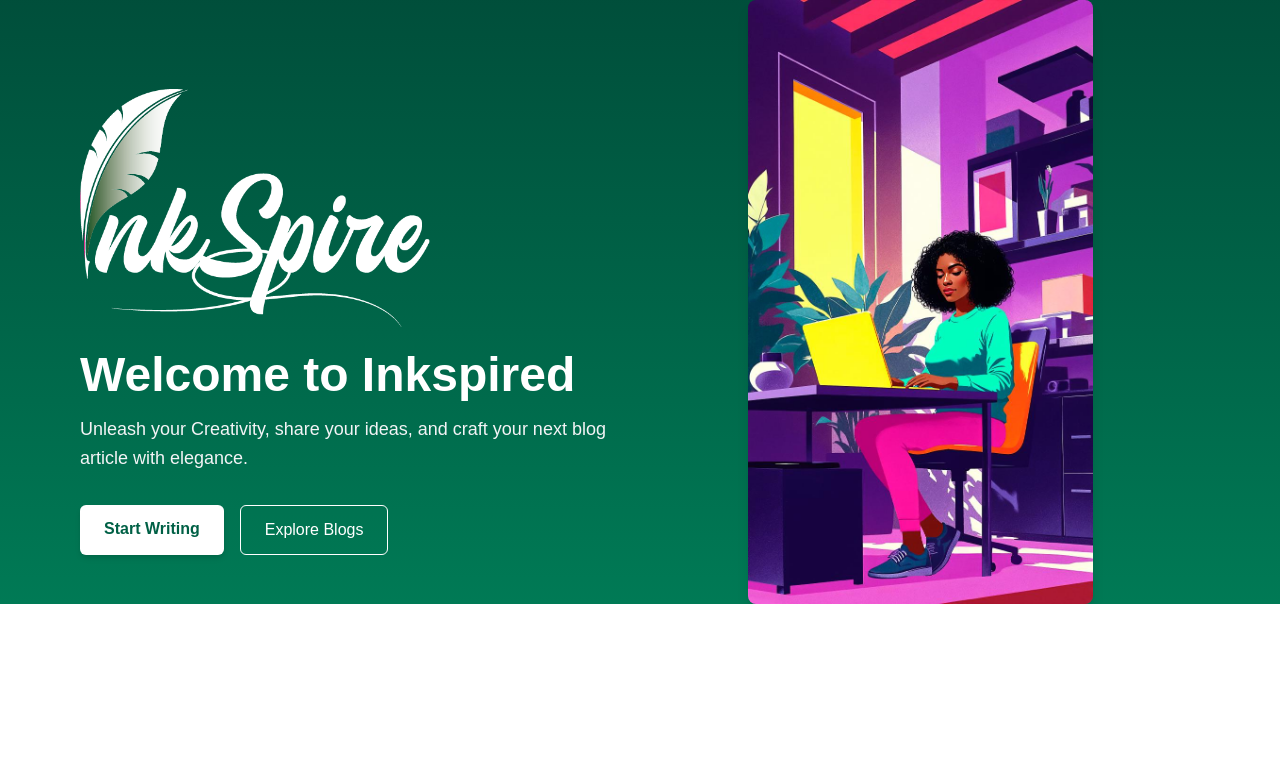
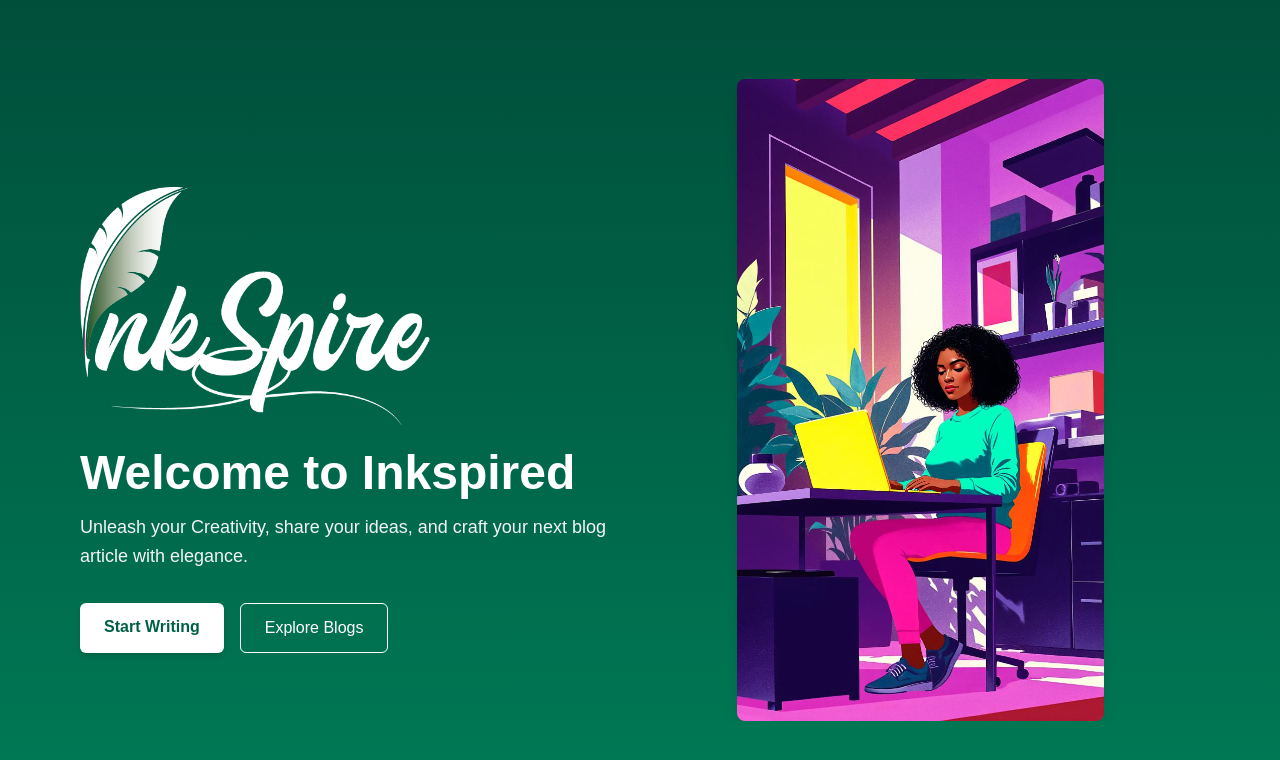
Before and after one commit to axcell-0/inkspired-nextjs, a Next.js app: page / in a window 1280 px wide. Shown: the top 760 px of the page. Built offline with nearby package versions, Linux system fonts and the light colour scheme.

Commit message:
Modify to add the direction link for both the login and the register page

```diff
--- a/src/app/page.jsx
+++ b/src/app/page.jsx
@@ -6,7 +6,7 @@ import Link from "next/link";
 const Page = () => {
   return (
     <main className="bg-white text-gray-900 h-full overflow-x-hidden">
-      <section className="flex flex-col md:flex-row items-center justify-between
+      <section className="h-screen flex flex-col md:flex-row items-center justify-between
        px-10 md:px-20 bg-gradient-to-b from-emerald-900 to-emerald-700 relative overflow-hidden text-white">
 
         {/* Left Section */}
@@ -17,10 +17,10 @@ const Page = () => {
             Unleash your Creativity, share your ideas, and craft your next blog article with elegance.
           </p>
           <div className="flex gap-4">
-            <Link href="/create" className="bg-white text-emerald-800 font-semibold px-6 py-3 rounded-md shadow-md hover:bg-gray-100 transition-all">
+            <Link href="/Login" className="bg-white text-emerald-800 font-semibold px-6 py-3 rounded-md shadow-md hover:bg-gray-100 transition-all">
               Start Writing
             </Link>
-            <Link href="/explore" className="border border-white text-white px-6 py-3 rounded-md hover:bg-white hover:text-emerald-800 transition-all">
+            <Link href="/register" className="border border-white text-white px-6 py-3 rounded-md hover:bg-white hover:text-emerald-800 transition-all">
               Explore Blogs
             </Link>
           </div>
@@ -29,7 +29,7 @@ const Page = () => {
         {/* Right Section */}
         <div className="md:w-1/2 mt-10 md:mt-0 flex justify-center relative overflow-hidden">
           <div className="rounded-lg overflow-hidden shadow-lg hover:scale-105 transition-transform duration-500">
-            <Image src="/forground.jpg" alt="Inkspired showcase" width={345} height={650} className="object-cover" />
+            <Image src="/forground.jpg" alt="Inkspired showcase" width={367} height={650} className="object-cover" />
           </div>
         </div>
       </section>
```
